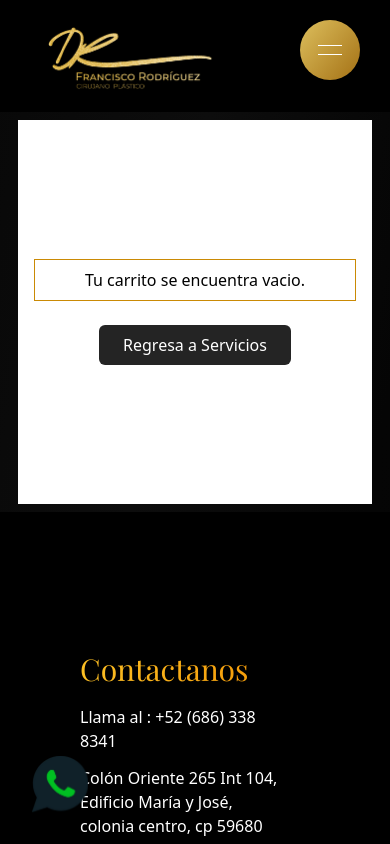
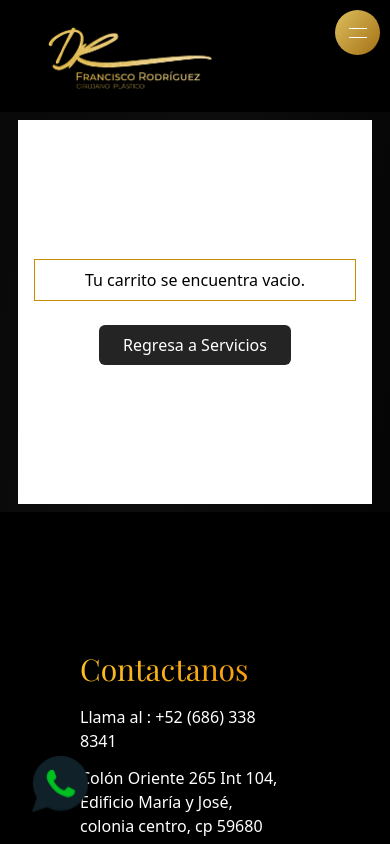
Before and after one commit to drfranciscomx/drfrancisco-app, a Next.js app: page /cart in a window 390 px wide. Shown: the top 844 px of the page. Built offline with nearby package versions, Linux system fonts and the light colour scheme; no server answers.

Commit message:
Mobile menu and adaptation

```diff
--- a/src/components/footer/FooterComponent.jsx
+++ b/src/components/footer/FooterComponent.jsx
@@ -83,7 +83,7 @@ const FooterComponent = () => {
                         whileTap={{ y:1 }}
                         transition={{duration: 0.09}}
                           className="[text-decoration:none] rounded bg-ghostwhite flex flex-col p-2 items-center justify-center border-[1px] border-solid border-gray-white"
-                          href="https://linkedin.com"
+                          href="https://www.linkedin.com/in/drfrancisco-rodriguez-336771297/"
                         >
                           <FaLinkedin color='#ffffff' size={20}/>
 
--- a/src/components/forms/ContactForm.jsx
+++ b/src/components/forms/ContactForm.jsx
@@ -31,6 +31,7 @@ const ContactForm = (credentials) => {
 
   const [data, setData] = useState({from_name:"", email:"", message:"", tel:""});
   const handleFormChange = (event) => {
+    console.log(event);
     const from_name = event.target.name;
     const value = event.target.value;
     setData({...data, [from_name]: value})
--- a/src/components/header/MobileMenuComponent.jsx
+++ b/src/components/header/MobileMenuComponent.jsx
@@ -17,7 +17,7 @@ export default function MobileMenuComponent() {
 
   return (
     <>
-    <div className={`${styles.main} hidden md:block`}>
+    <div className={` hidden md:block`}>
 
       <div className={`${styles.header}`}>
         <div onClick={() => {SetIsActive(!isActive)}} className={styles.button}>
--- a/src/components/header/Nav.jsx
+++ b/src/components/header/Nav.jsx
@@ -68,23 +68,25 @@ export default function Navi() {
 
   return (
     <motion.div variants={menuSlide} initial="initial" animate="enter" exit="exit" className={`${styles.menu} bg-transparent `}>
-       <div className={`${styles.body} p-16 py-5 bg-black-gradient`}>
+         {/* Cart Button */}
+         <Link href={"/cart"} className=' absolute left-5 '>
+            <div className='bg-black mt-5 hover:bg-stone-950 rounded-full text-slate-100 hover:text-white flex items-center justify-cstart gap-x-1 px-3 py-1.5 border-[1px]  border-black hover:border-yellow-600 cursor-pointer duration-500 ease-in-out'>
+
+              <IoMdCart className='text-lg' />
+              <p className='text-base font-semibold'><FormatedPrice amount={totalAmt ? totalAmt : 0}/></p>
+
+              <span className='bg-white text-black text-center rounded-full font-extrabold text-sm relative -right-2 -top-2 flex items-center justify-center w-5 h-5 shadow-xl '>
+              {productData ? productData?.length : 0}
+              </span>
+            </div>
+          </Link>
+       <div className={`${styles.body} pl-16 pr-10 pb-5 pt-20 bg-black-gradient`}>
+
             <div onMouseLeave={() => {setSelectedIndicator(pathname)}} className={' gap-y-4 '}>
                     <div className={`${styles.header}`}>
-                        <p className='text-[18px] sm:text-[16px] pt-16'>Dr Francisco Rodriguez</p>
-                         {/* Cart Button */}
-                          <Link href={"/cart"}>
-                            <div className='bg-black mt-5 hover:bg-stone-950 rounded-full text-slate-100 hover:text-white flex items-center justify-center gap-x-1 px-3 py-1.5 border-[1px]  border-black hover:border-yellow-600 cursor-pointer duration-500 ease-in-out'>
 
-                              <IoMdCart className='text-xl' />
-                              <p className='text-xl font-semibold'><FormatedPrice amount={totalAmt ? totalAmt : 0}/></p>
-                              <span className='bg-white text-black rounded-full font-extrabold text-sm relative -right-2 -top-2 flex items-center justify-center w-4 h-5 shadow-xl '>
-                              {productData ? productData?.length : 0}
-                              </span>
-                            </div>
-                          </Link>
                     </div>
-                    <div className='text-4xl font-headerFont py-10 flex flex-col gap-y-6'>
+                    <div className='text-xl font-headerFont py-10 flex flex-col gap-y-6'>
                     {
                       navItems.map( (data, index) => {
                         return <CustomLink key={index} data={{...data, index}} isActive={selectedIndicator == data.href} setSelectedIndicator={setSelectedIndicator}></CustomLink>
--- a/src/components/header/mobilenav/Footer/index.jsx
+++ b/src/components/header/mobilenav/Footer/index.jsx
@@ -29,7 +29,7 @@ export default function index() {
                         whileTap={{ y:1 }}
                         transition={{duration: 0.09}}
                           className="[text-decoration:none] rounded bg-ghostwhite flex flex-col p-2 items-center justify-center border-[1px] border-solid border-gray-white"
-                          href="https://linkedin.com"
+                          href="https://www.linkedin.com/in/drfrancisco-rodriguez-336771297/"
                         >
                           <FaLinkedin color='#ffffff' size={20}/>
 
--- a/src/components/header/mobilenav/Link/index.jsx
+++ b/src/components/header/mobilenav/Link/index.jsx
@@ -7,7 +7,7 @@ export default function Index({data, isActive, setSelectedIndicator}) {
     const { title, href, index} = data;
 
     return (
-      <motion.div className={`${styles.link} text-21xl sm:text-17xl font-poppins `} onMouseEnter={() => {setSelectedIndicator(href)}} custom={index} variants={slide} initial="initial" animate="enter" exit="exit">
+      <motion.div className={`${styles.link} `} onMouseEnter={() => {setSelectedIndicator(href)}} custom={index} variants={slide} initial="initial" animate="enter" exit="exit">
         <motion.div variants={scale} animate={isActive ? "open" : "closed"} className={styles.indicator}></motion.div>
         <Link href={href}>{title}</Link>
       </motion.div>
--- a/src/components/header/style.module.scss
+++ b/src/components/header/style.module.scss
@@ -1,13 +1,13 @@
 .header{
-    padding: 30px;
     position: fixed;
-    right: 0;
-    top: -10px;
+    right: 10px;
+    top: 10px;
+
     z-index: 998;
 
     .button{
-        width: 60px;
-        height: 60px;
+        width: 45px;
+        height: 45px;
         border-radius: 50%;
         background: linear-gradient(129deg, rgba(221,191,93,1) 0%, rgba(164,113,21,1) 100%);
         cursor: pointer;
```
